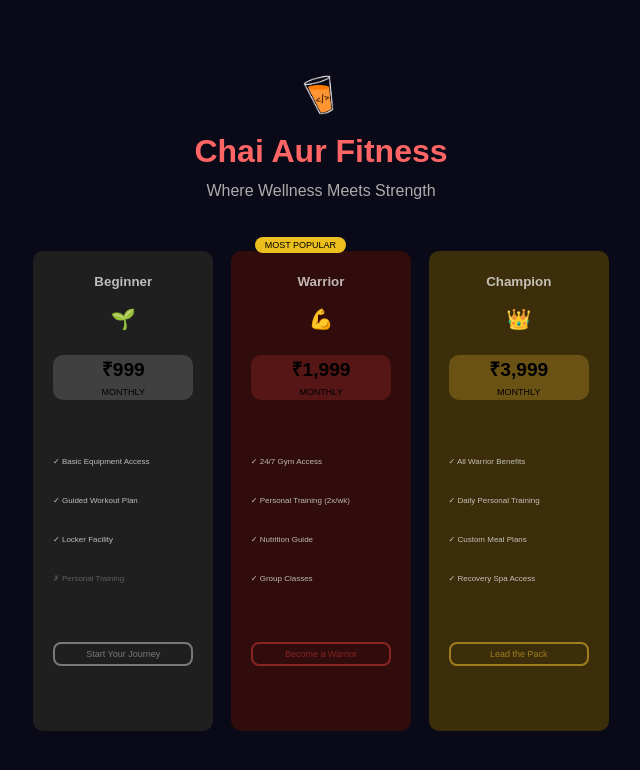
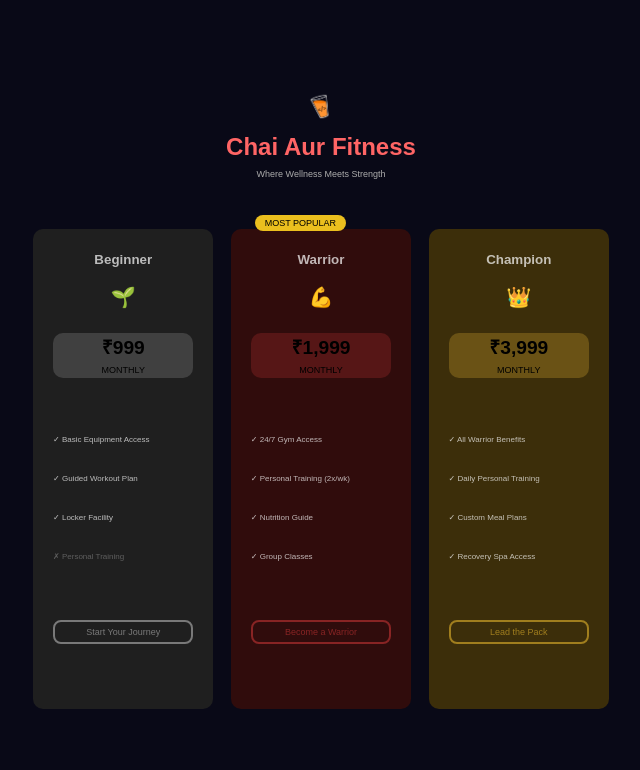
Before and after one commit to PRAJWALMHASKAR/cohort-pricing-table-challenge, a website: page pricing-table-2/index.html in a window 1280 px wide. Shown: the whole page, without its empty margins (319-959 px from the left). Drawn offline with Linux system fonts and the light colour scheme.

Commit message:
final changes

```diff
--- a/pricing-table-2/challenge.css
+++ b/pricing-table-2/challenge.css
@@ -33,11 +33,13 @@ body {
 h1 {
   /* Add your styles here */
   color: #ff6565;
+  font-size: x-large;
 }
 
 .subtitle {
   /* Add your styles here */
   color: #acacac;
+  font-size: xx-small;
 }
 
 .pricing-container {
--- a/pricing-table-2/index.html
+++ b/pricing-table-2/index.html
@@ -12,7 +12,7 @@
 <body>
   <div class="container">
     <div class="header">
-      <img src="./assets/chaicodelogo.png" alt="Chai Aur Fitness Pricing Logo" height="50" width="50" />
+      <img src="./assets/chaicodelogo.png" alt="Chai Aur Fitness Pricing Logo" height="30" width="30" />
       <h1>Chai Aur Fitness</h1>
       <p class="subtitle">Where Wellness Meets Strength</p>
     </div>
```
